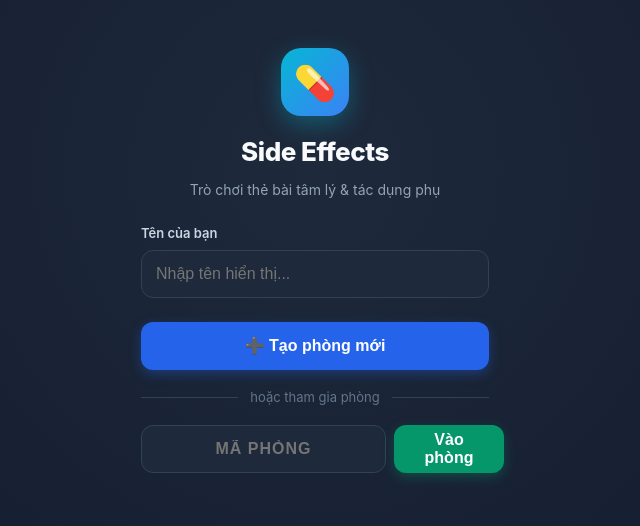
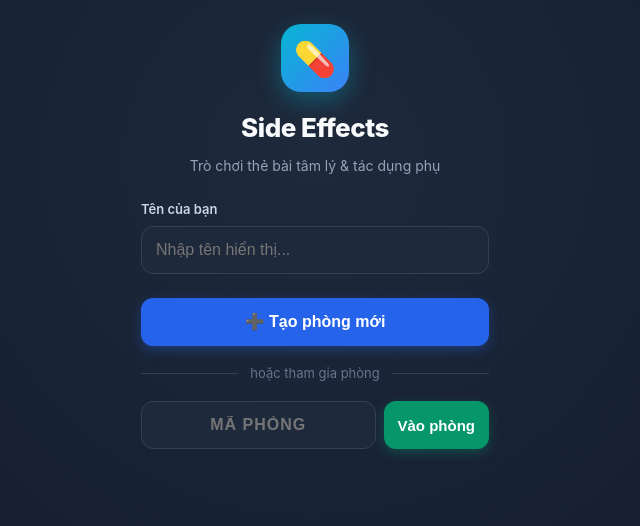
Before and after one commit to hoangquan2002/BoardGame, a React (Vite) app in the folder packages/client/: page / in a window 1280 px wide. Shown: the top 526 px of the page, without its empty margins (325-965 px from the left). Built offline with nearby package versions, Linux system fonts and the light colour scheme; no server answers.

Commit message:
fix(client): khac phuc nut Vao phong tran man hinh o viewport hep va xoay ngang

```diff
--- a/packages/client/src/index.css
+++ b/packages/client/src/index.css
@@ -29,5 +29,4 @@ body {
   min-height: 100vh;
   display: flex;
   flex-direction: column;
-  padding: 24px 16px;
 }
--- a/packages/client/src/lobby/HomePage.tsx
+++ b/packages/client/src/lobby/HomePage.tsx
@@ -143,12 +143,12 @@ export const HomePage: React.FC<HomePageProps> = ({
             </strong>
             .
           </p>
-          <div style={{ display: 'flex', gap: '8px' }}>
+          <div style={{ display: 'flex', gap: '8px', flexWrap: 'wrap' }}>
             <button
               type="button"
               onClick={onConfirmResumeStoredSession}
               style={{
-                flex: 1,
+                flex: '1 1 180px',
                 minHeight: '44px',
                 padding: '10px',
                 borderRadius: '10px',
@@ -166,7 +166,7 @@ export const HomePage: React.FC<HomePageProps> = ({
               type="button"
               onClick={onDismissStoredSession}
               style={{
-                flex: 1,
+                flex: '1 1 120px',
                 minHeight: '44px',
                 padding: '10px',
                 borderRadius: '10px',
@@ -285,7 +285,7 @@ export const HomePage: React.FC<HomePageProps> = ({
         </div>
 
         {/* Hành động Vào phòng */}
-        <div style={{ display: 'flex', gap: '8px', width: '100%' }}>
+        <div style={{ display: 'flex', gap: '8px', width: '100%', boxSizing: 'border-box' }}>
           <input
             type="text"
             value={roomCode}
@@ -298,6 +298,7 @@ export const HomePage: React.FC<HomePageProps> = ({
             disabled={isLoading}
             style={{
               flex: 1,
+              minWidth: 0,
               height: '48px',
               padding: '0 12px',
               borderRadius: '12px',
@@ -318,13 +319,15 @@ export const HomePage: React.FC<HomePageProps> = ({
             onClick={handleJoin}
             disabled={isLoading}
             style={{
-              minWidth: '110px',
+              flexShrink: 0,
+              minWidth: '96px',
+              whiteSpace: 'nowrap',
               minHeight: '48px',
-              padding: '0 16px',
+              padding: '0 14px',
               borderRadius: '12px',
               backgroundColor: '#059669',
               color: '#ffffff',
-              fontSize: '16px',
+              fontSize: '15px',
               fontWeight: 700,
               border: 'none',
               cursor: isLoading ? 'not-allowed' : 'pointer',
```
